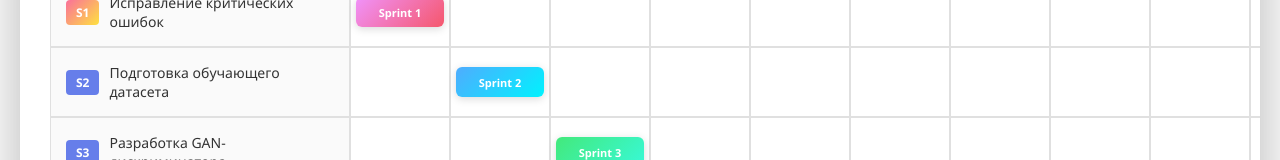
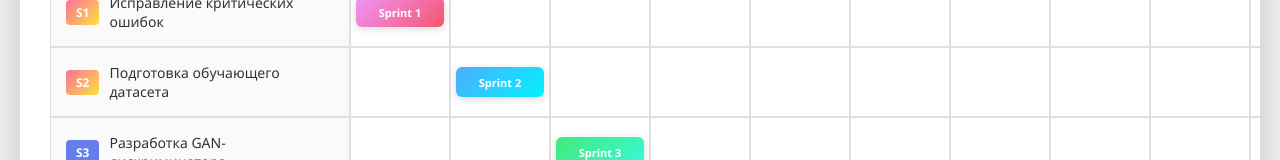
Before and after one commit to Dezzy-Work/gantt-diagram, a plain HTML site: page index.html in a window 1280 px wide. Shown: the part 141-301 px from the top of the page. Drawn offline with Linux system fonts and the light colour scheme.

Commit message:
Update index.html

```diff
--- a/index.html
+++ b/index.html
@@ -259,7 +259,7 @@
                 <!-- Sprint 2 -->
                 <div class="gantt-row">
                     <div class="task-label">
-                        <span class="sprint-num">S2</span>
+                        <span class="sprint-num" style="background: linear-gradient(135deg, #fa709a 0%, #fee140 100%);">S2</span>
                         Подготовка обучающего датасета
                     </div>
                     <div class="task-cell"></div>
```
